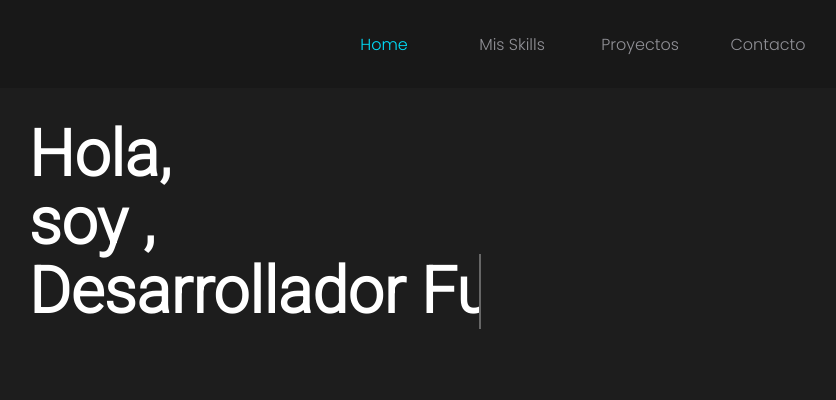
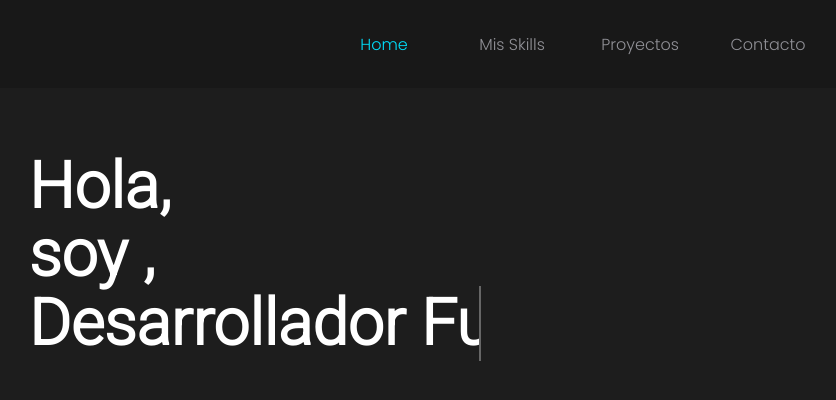
Before and after one commit to Sstark97/aitorsc_portfolio, a React (Vite) app: page / in a window 1280 px wide. Shown: the top 400 px of the page, without its empty margins (64-900 px from the left). Built offline with nearby package versions, Linux system fonts and the light colour scheme; no server answers.

Commit message:
Change some styles in home and projects page

```diff
--- a/src/styles/components/home_presentation.scss
+++ b/src/styles/components/home_presentation.scss
@@ -30,6 +30,13 @@
   padding: 1rem 3rem 1rem 3rem;
   margin-top: 3rem;
   font-size: 1rem;
+  box-shadow: 0 10px 20px rgba(0, 0, 0, 0.19), 0 6px 6px rgba(0, 0, 0, 0.23);
+}
+
+.presentation_btn:hover {
+  color: #fff;
+  background: $hover_btn;
+  cursor: pointer;
 }
 
 
--- a/src/styles/containers/home.scss
+++ b/src/styles/containers/home.scss
@@ -1,33 +1,44 @@
 @import '@styles/var.scss';
 @import '@styles/mixins.scss';
 
+.home_container {
+    width: 100%;
+}
 
-.home_container {
-    height: 100%;
-    width: 100%;
+#social_container {
+    display: flex;
+    justify-content: space-between;
+    width: 20%;
+    margin-top: 1rem;
+    border-bottom: none;
+    padding: 0;
+
+    a {
+        color: $secondary;
+        width: 20%;
+    }
 }
 
 @include md(desktop) {
     .home_container {
         margin-left: 6rem;
+        margin-top: 2rem;
     }
 
     #social_container {
-        margin-top: 1rem;
-        border-bottom: none;
-        padding: 0;
-
-        a {
-            color: $secondary;
-        }
+        justify-content: flex-start;
     }
 
     .social_icons {
-        margin-right: 0.7rem;
 
         svg {
             width: 1.2rem;
             height: 1.2rem;
         }
+
+        svg:hover {
+            cursor: pointer;
+            color: $primary;
+        }
     }
 }
--- a/src/styles/containers/projects.scss
+++ b/src/styles/containers/projects.scss
@@ -23,7 +23,7 @@
 
 @include md (desktop) {
   .projects_container {
-    margin-top: 13vh;
+    margin-top: 18vh;
     width: 90%;
   }
 }
--- a/src/styles/var.scss
+++ b/src/styles/var.scss
@@ -1,6 +1,7 @@
 $background: #1d1d1d;
 $color: #fff;
 $primary: #00DFFC;
+$hover_btn: #00dffcbf;
 $secondary: #909096;
 $terciary: #181818;
 $fourth:#2a2a2a;
```
